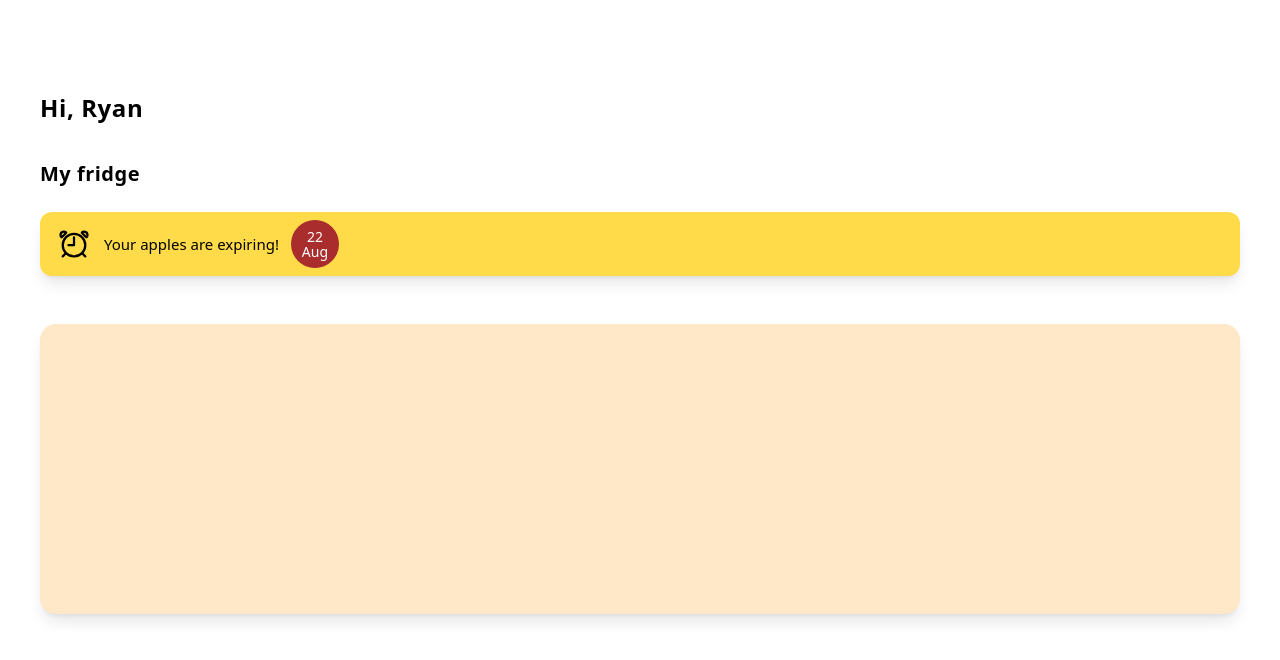
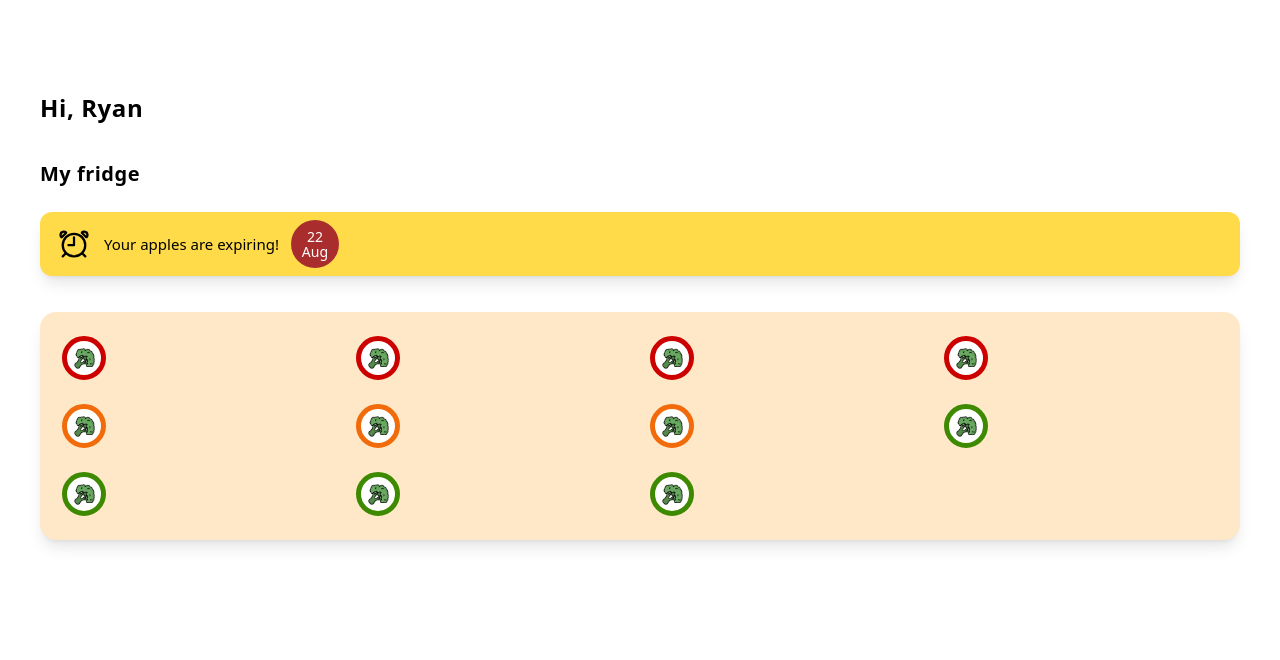
Before and after one commit to tangboxuan/drp-23, a React (Vite) app: page / in a window 1280 px wide. Shown: the top 660 px of the page. Built offline with nearby package versions, Linux system fonts and the light colour scheme.

Commit message:
Added quick view ingredients and quick view display

```diff
--- a/src/components/dashboard/QuickView.tsx
+++ b/src/components/dashboard/QuickView.tsx
@@ -1,17 +1,36 @@
 import getStyle from "../../Styles";
+import QuickViewIngredient from "./QuickViewIngredient";
 
 function QuickView() {
-  return <div className={getStyle(styles, "container")}></div>;
+  return (
+    <div className={getStyle(styles, "container")}>
+      <QuickViewIngredient ingredient="broccoli" expiryStatus="red" />
+      <QuickViewIngredient ingredient="broccoli" expiryStatus="red" />
+      <QuickViewIngredient ingredient="broccoli" expiryStatus="red" />
+      <QuickViewIngredient ingredient="broccoli" expiryStatus="red" />
+      <QuickViewIngredient ingredient="broccoli" expiryStatus="orange" />
+      <QuickViewIngredient ingredient="broccoli" expiryStatus="orange" />
+      <QuickViewIngredient ingredient="broccoli" expiryStatus="orange" />
+      <QuickViewIngredient ingredient="broccoli" expiryStatus="green" />
+      <QuickViewIngredient ingredient="broccoli" expiryStatus="green" />
+      <QuickViewIngredient ingredient="broccoli" expiryStatus="green" />
+      <QuickViewIngredient ingredient="broccoli" expiryStatus="green" />
+    </div>
+  );
 }
 
 const styles = {
   container: [
     "shadow-lg",
-    "h-[290px]",
     "w-full",
     "bg-backgroundBeige",
     "rounded-2xl",
-    "mt-12",
+    "mt-9",
+    "grid",
+    "grid-cols-4",
+    "py-6",
+    "px-3",
+    "gap-y-6",
   ],
 };
 
--- a/src/components/dashboard/QuickViewIngredient.tsx
+++ b/src/components/dashboard/QuickViewIngredient.tsx
@@ -1,4 +1,6 @@
 import getStyle from "../../Styles";
+import Broccoli from "../../assets/broccoli.png";
+import Kiwi from "../../assets/kiwi.png";
 
 interface Props {
   ingredient: string; // String for now, but will be changed to Ingredient type
@@ -6,23 +8,65 @@ interface Props {
 }
 
 function QuickViewIngredient({ ingredient, expiryStatus }: Props) {
+  var expiryColor: string;
+
+  if (expiryStatus === "green") {
+    expiryColor = "containerGreen";
+  } else if (expiryStatus === "orange") {
+    expiryColor = "containerOrange";
+  } else {
+    expiryColor = "containerRed";
+  }
+
   return (
-    <div className={getStyle(styles, "container")}>
-      <p className={getStyle(styles, "ingredient")}>{ingredient}</p>
-      <p className={getStyle(styles, "expiryStatus")}>{expiryStatus}</p>
+    <div className={getStyle(styles, expiryColor)}>
+      {ingredient === "broccoli" ? (
+        <img className={getStyle(styles, "ingredient")} src={Broccoli} alt="" />
+      ) : (
+        <img className={getStyle(styles, "ingredient")} src={Kiwi} alt="" />
+      )}
     </div>
   );
 }
 
 const styles = {
-  container: [
-    "border-2",
-    "border-bg-expirationRed",
+  containerGreen: [
+    "border-[5px]",
+    "border-safeGreen",
+    "bg-white",
     "rounded-full",
     "h-[44px]",
     "w-[44px]",
+    "flex",
+    "justify-center",
+    "items-center",
+    "mx-[10px]",
   ],
-  ingredient: [],
+  containerOrange: [
+    "border-[5px]",
+    "border-warningOrange",
+    "bg-white",
+    "rounded-full",
+    "h-[44px]",
+    "w-[44px]",
+    "flex",
+    "justify-center",
+    "items-center",
+    "mx-[10px]",
+  ],
+  containerRed: [
+    "border-[5px]",
+    "border-expirationRed",
+    "bg-white",
+    "rounded-full",
+    "h-[44px]",
+    "w-[44px]",
+    "flex",
+    "justify-center",
+    "items-center",
+    "mx-[10px]",
+  ],
+  ingredient: ["h-[21px]", "w-[21px]"],
   expiryStatus: [],
 };
 
```
Also changed, not shown: src/assets/broccoli.png (added), src/assets/kiwi.png (added).
